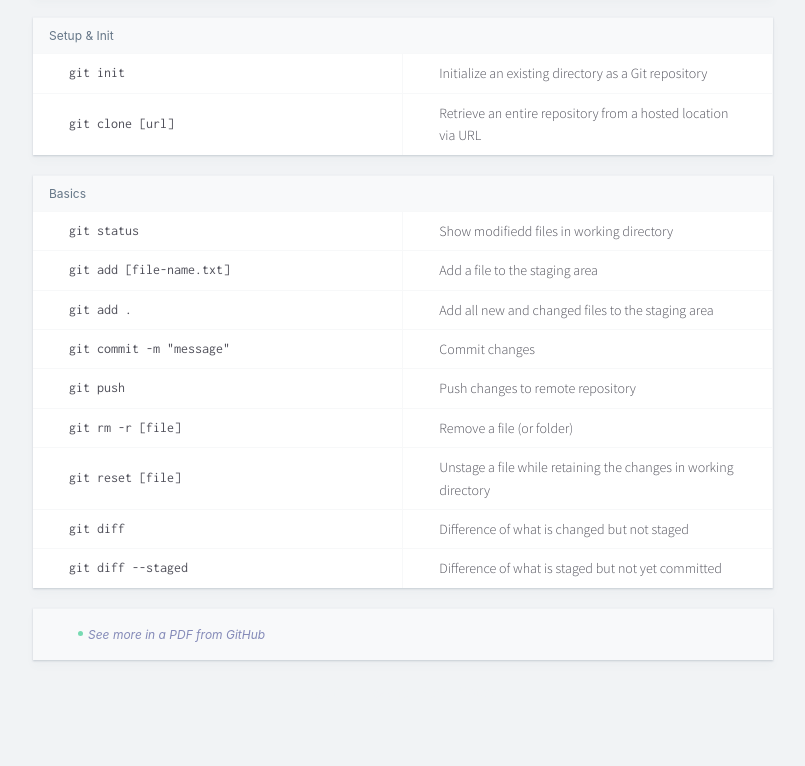
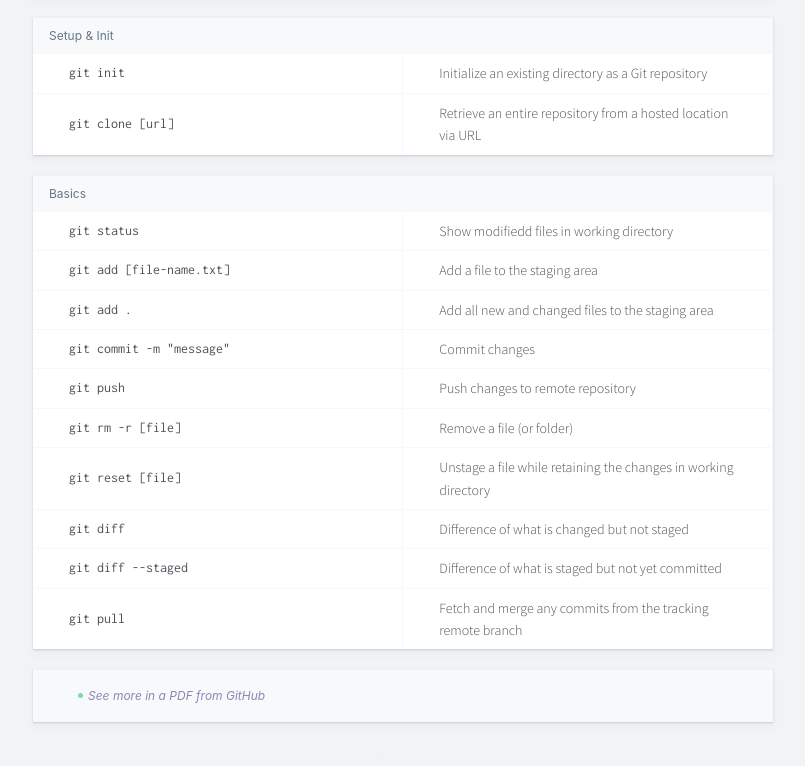
Before and after one commit to meaghanbass/notes-tcss, a Gatsby site: page /development/github in a window 1280 px wide. Shown: the part 507-1273 px from the top of the page, without its empty margins (237-1042 px from the left). Before the commit the page ends 1211 px from the top, so only its background shows below. Built offline with nearby package versions, Linux system fonts and the light colour scheme; Gatsby itself is replaced by a stand-in of ours.

Commit message:
add item to github.md

```diff
--- a/src/pages/development/github.md
+++ b/src/pages/development/github.md
@@ -76,6 +76,10 @@ tag: ["dev","github"]
             <td class="code">git diff --staged</td>
             <td>Difference of what is staged but not yet committed</td>
         </tr>
+        <tr>
+            <td class="code">git pull</td>
+            <td>Fetch and merge any commits from the tracking remote branch</td>
+        </tr>
     </table>
 </div>
 
```
